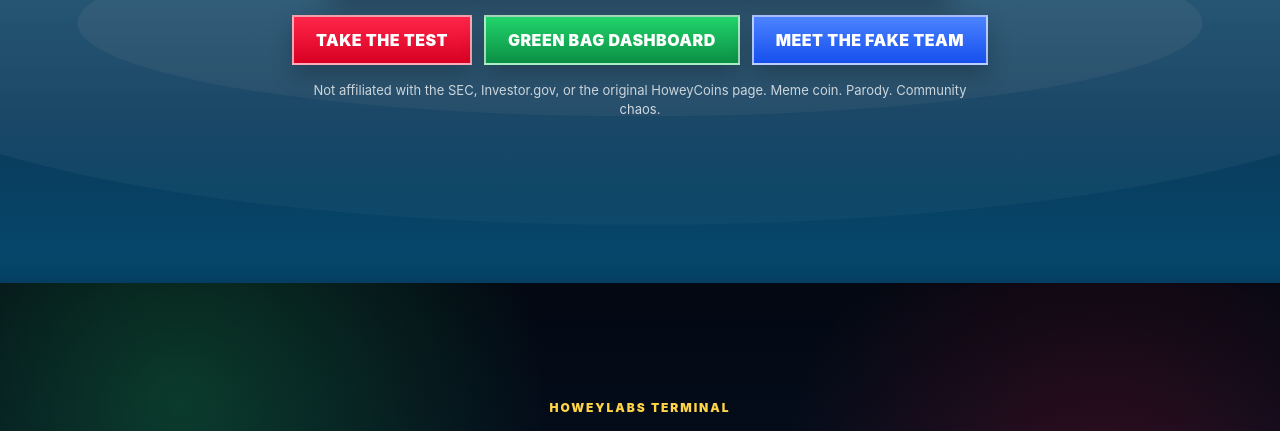
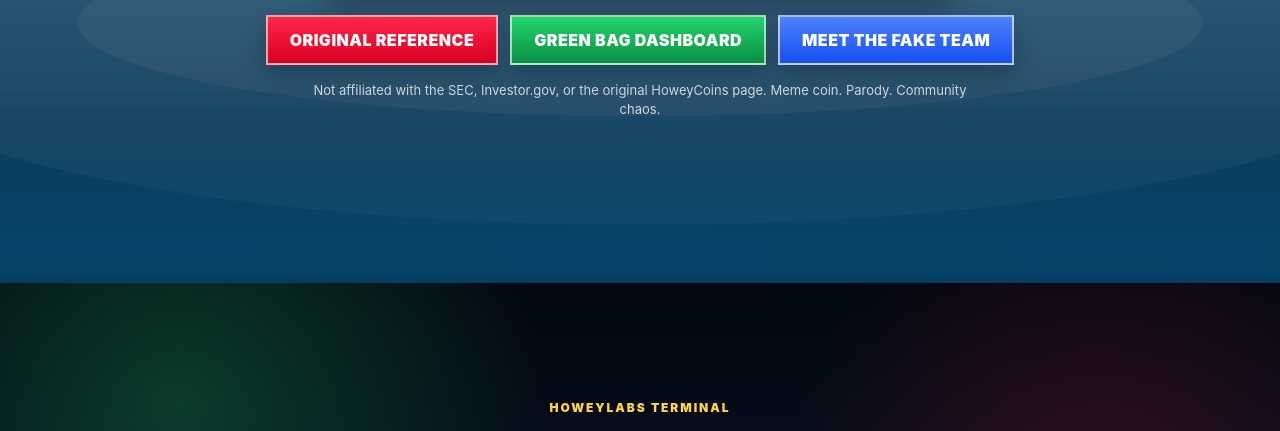
Before and after one commit to Rastacowboy0131/howeycoins-site, a website: page index.html in a window 1280 px wide. Shown: the part 669-1100 px from the top of the page. Drawn offline with Linux system fonts and the light colour scheme.

Commit message:
feat: link hero to original HoweyCoins reference

```diff
--- a/index.html
+++ b/index.html
@@ -52,7 +52,7 @@
           </div>
 
           <div class="hero-actions">
-            <a class="btn btn-red" href="#test">Take The Test</a>
+            <a class="btn btn-red" href="https://www.investor.gov/ico-howeycoins" target="_blank" rel="noopener noreferrer">Original Reference</a>
             <a class="btn btn-green" href="#dashboard">Green Bag Dashboard</a>
             <a class="btn btn-blue" href="#team">Meet The Fake Team</a>
           </div>
```
